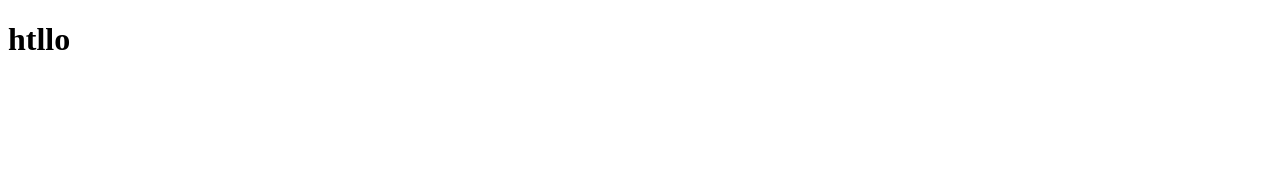
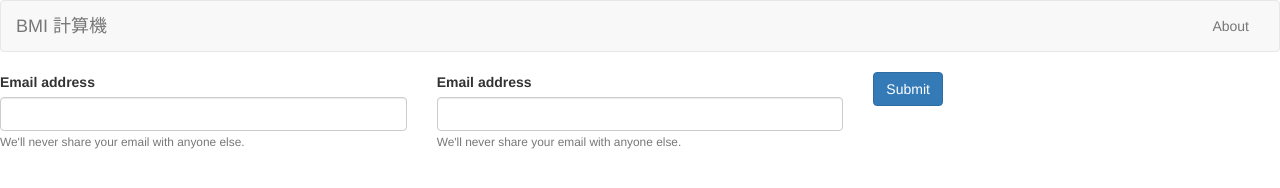
Before and after one commit to WillyKCW/WillyKCW.github.io, a plain HTML site: page index.html in a window 1280 px wide. Drawn offline with Linux system fonts and the light colour scheme.

Commit message:
index_change

```diff
--- a/index.html
+++ b/index.html
@@ -1,12 +1,67 @@
 <!DOCTYPE html>
 <html lang="en">
 <head>
-  <meta charset="UTF-8">
-  <meta name="viewport" content="width=device-width, initial-scale=1.0">
-  <meta http-equiv="X-UA-Compatible" content="ie=edge">
-  <title>Document</title>
+    <meta charset="UTF-8">
+    <!-- 行動裝置支援 -->
+    <meta http-equiv="X-UA-Compatible" content="IE=edge">
+    <meta name="viewport" content="width=device-width, initial-scale=1">
+
+    <title>BMI 計算機</title>
+
+    <link rel="stylesheet" href="./library/css/bootstrap.css">
+    <script src="./library/js/jquery-2.2.4.js"></script>
+    <script src="./library/js/bootstrap.js"></script>
+    <style>
+        .my-container{
+            padding-left: 0px;
+            padding-right: 0px;
+        }
+    </style>
 </head>
 <body>
-  <h1>htllo</h1>
+<div class="container-fluid my-container">
+    <nav class="navbar navbar-default">
+        <div class="container-fluid">
+
+            <!-- Brand and toggle get grouped for better mobile display -->
+            <div class="navbar-header">
+                <button type="button" class="navbar-toggle collapsed" data-toggle="collapse" data-target="#bs-example-navbar-collapse-1" aria-expanded="false">
+                    <span class="sr-only">Toggle navigation</span>
+                    <span class="icon-bar"></span>
+                    <span class="icon-bar"></span>
+                    <span class="icon-bar"></span>
+                </button>
+                <a class="navbar-brand" href="#">BMI 計算機</a>
+            </div>
+
+            <!-- Collect the nav links, forms, and other content for toggling -->
+            <div class="collapse navbar-collapse" id="bs-example-navbar-collapse-1">
+                <ul class="nav navbar-nav navbar-right">
+                    <li><a href="http://hahow.in" target="_blank">About</a></li>
+                </ul>
+            </div><!-- /.navbar-collapse -->
+        </div><!-- /.container-fluid -->
+    </nav>
+    <div class="row">
+        <div class="col-md-4">
+            <div class="form-group">
+                <label for="exampleInputEmail1">Email address</label>
+                <input type="email" class="form-control" id="exampleInputEmail1" aria-describedby="emailHelp">
+                <small id="emailHelp" class="form-text text-muted">We'll never share your email with anyone else.</small>
+            </div>
+        </div>
+        <div class="col-md-4">
+            <div class="form-group">
+                <label for="exampleInputEmail1">Email address</label>
+                <input type="email" class="form-control" id="exampleInputEmail1" aria-describedby="emailHelp">
+                <small id="emailHelp" class="form-text text-muted">We'll never share your email with anyone else.</small>
+            </div>
+        </div>
+        <div class="col-md-4">
+            <button type="submit" class="btn btn-primary">Submit</button>
+
+        </div>
+    </div>
+</div>
 </body>
 </html>
```
